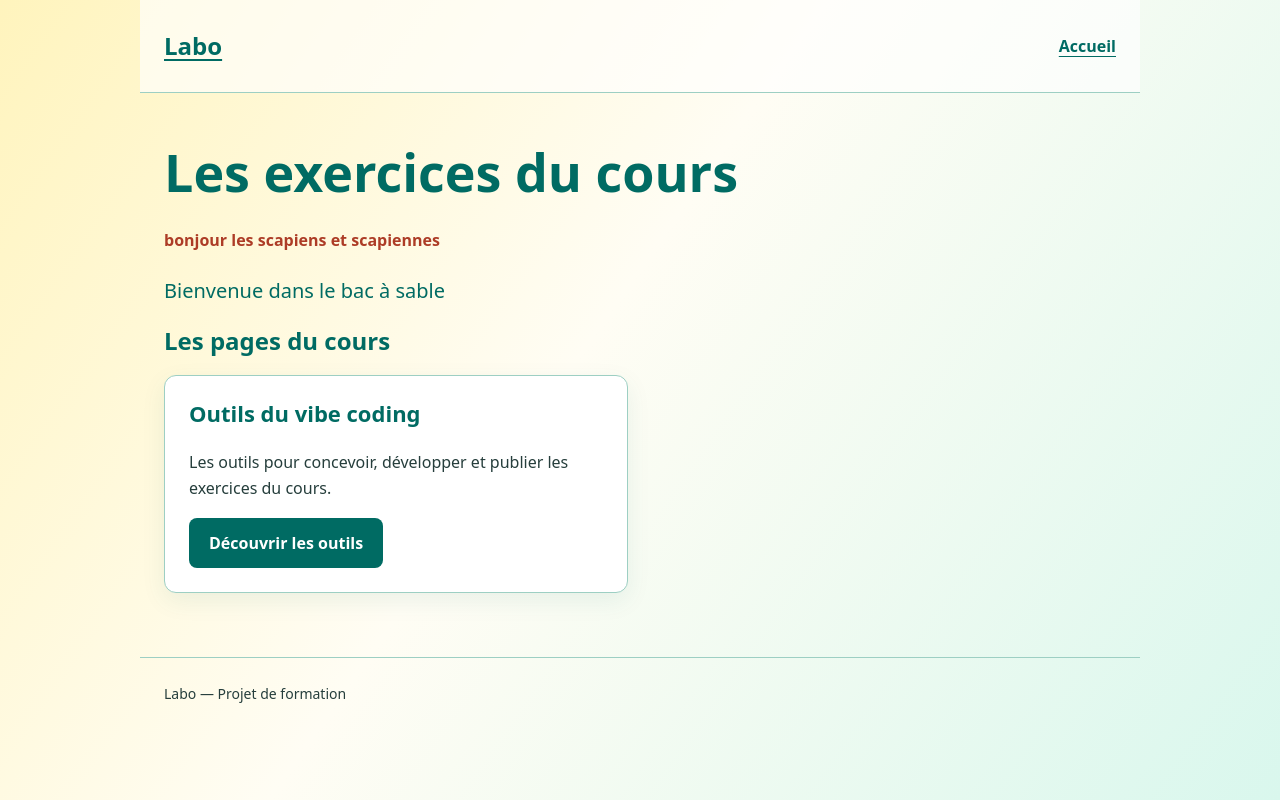
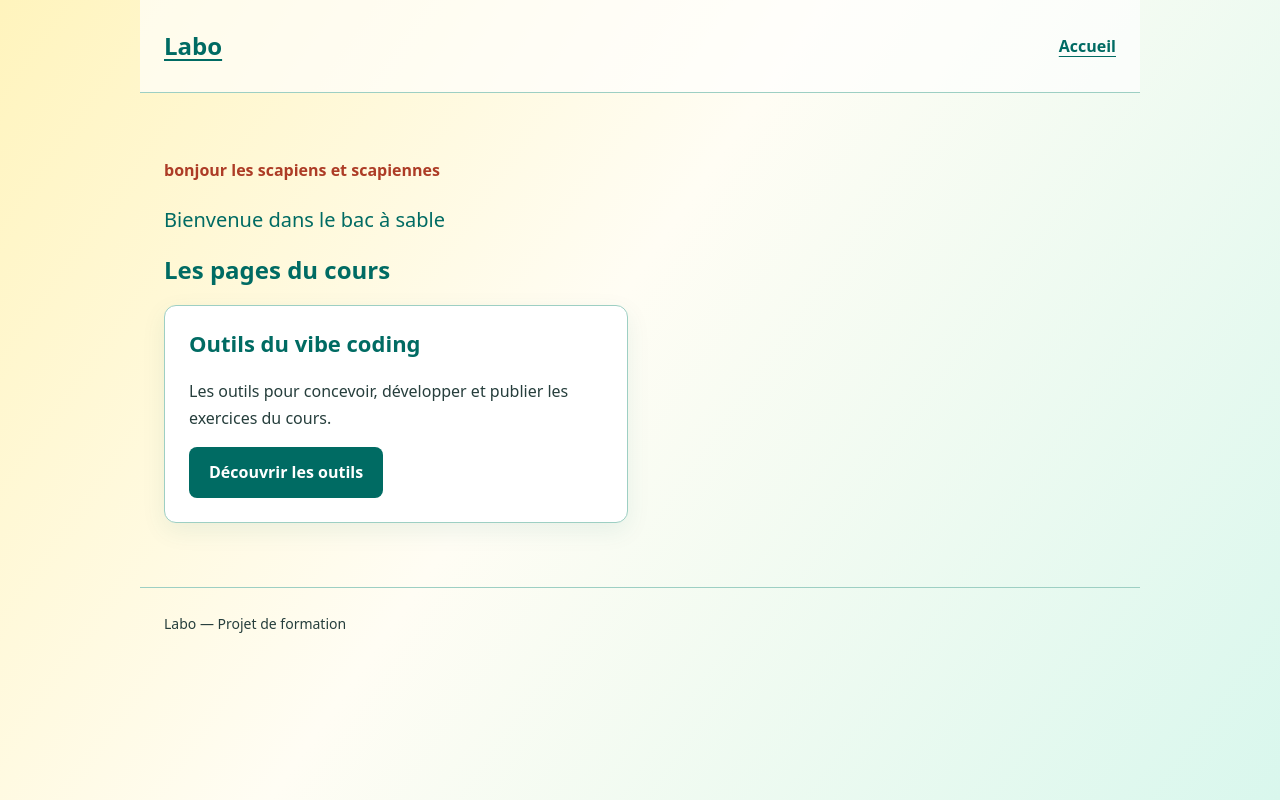
Before and after one commit to seayousooon/Labo, a plain HTML site: page index.html in a window 1280 px wide. Drawn offline with Linux system fonts and the light colour scheme.

Commit message:
Retirer le titre Les exercices du cours de l’accueil

```diff
--- a/index.html
+++ b/index.html
@@ -30,7 +30,6 @@ section+section{margin-top:40px}footer{border-top:1px solid #9dcfc3;font-size:14
 <a class="skip" href="#contenu">Aller au contenu</a>
 <header><a class="brand" href="./index.html" aria-current="page">Labo</a><nav aria-label="Navigation principale"><a href="./index.html" aria-current="page">Accueil</a></nav></header>
 <main id="contenu">
-<h1>Les exercices du cours</h1>
 <p class="greeting">bonjour les scapiens et scapiennes</p>
 <p class="intro">Bienvenue dans le bac à sable</p>
 <section aria-labelledby="pages-cours">
```
